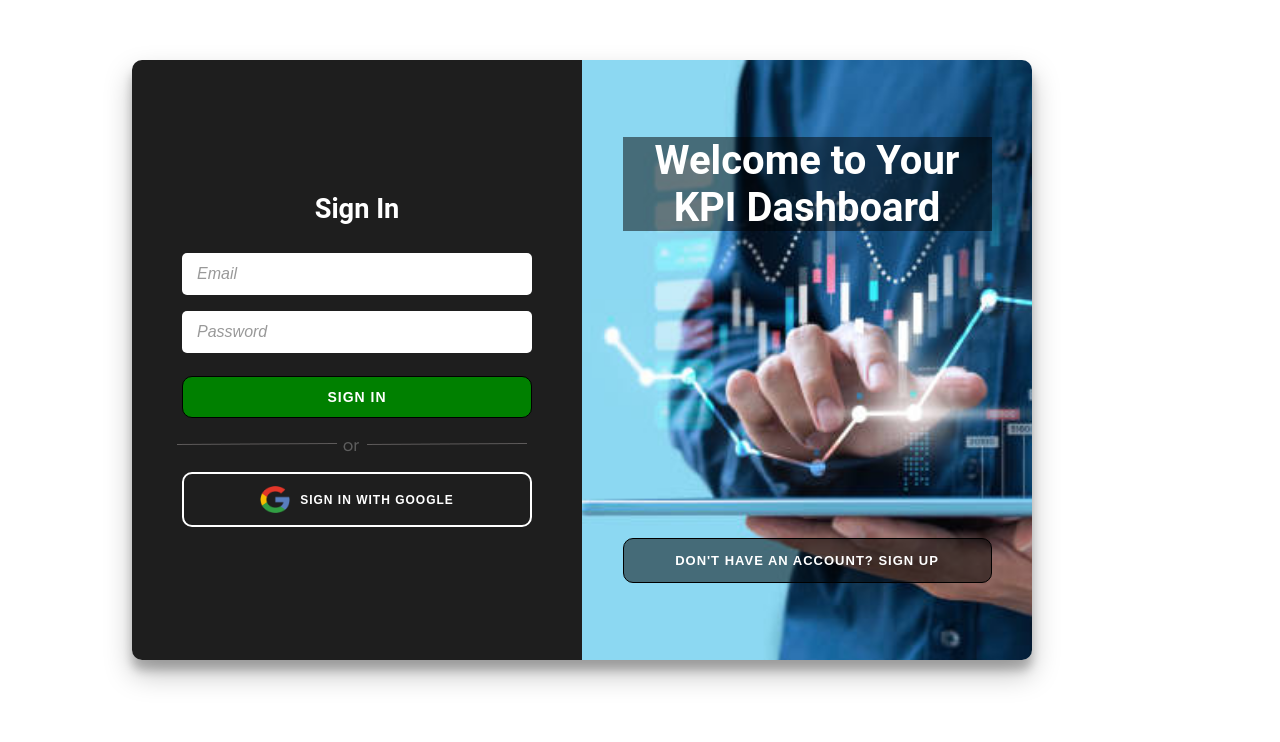
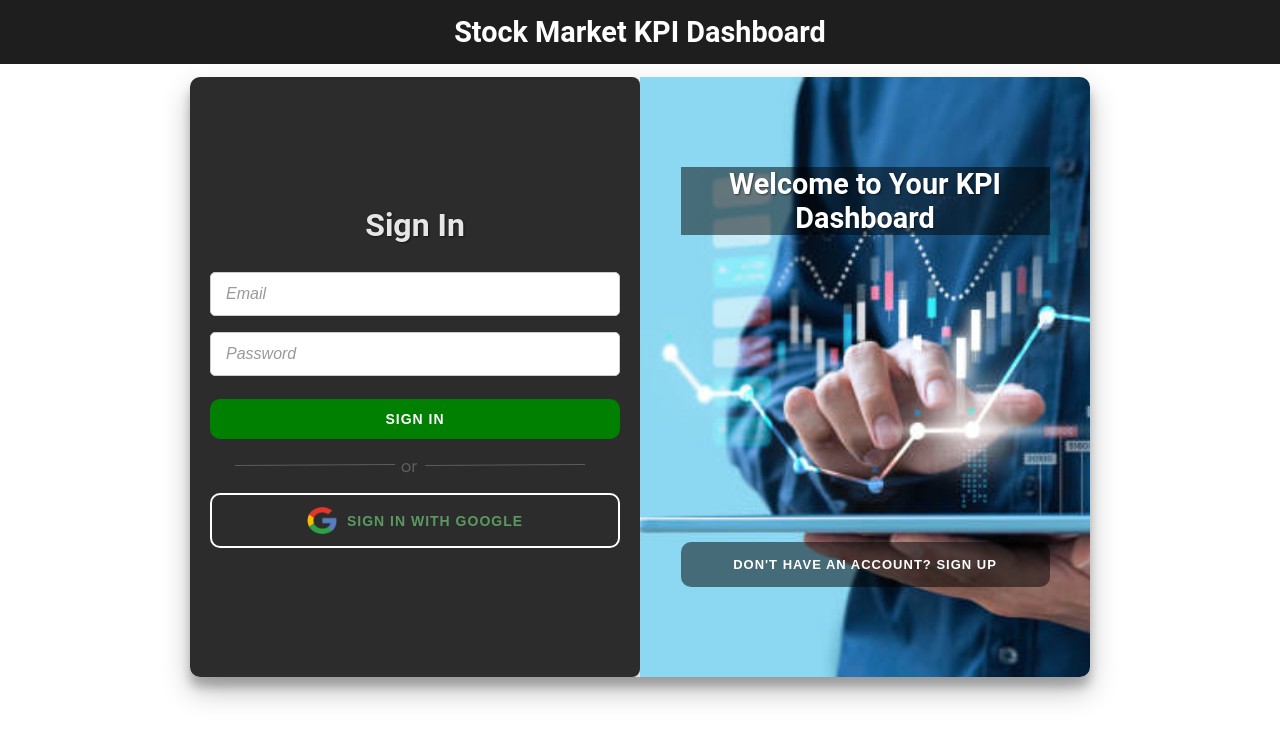
Before and after one commit to KrishitaGarg/Financial-Data-Dashboard, a React (Create React App) app in the folder financial-data-dashboard/: page / in a window 1280 px wide. Shown: the top 742 px of the page. Built offline with nearby package versions, Linux system fonts and the light colour scheme; no server answers.

Commit message:
Update login.jsx

```diff
--- a/financial-data-dashboard/src/components/Login/login.jsx
+++ b/financial-data-dashboard/src/components/Login/login.jsx
@@ -24,21 +24,80 @@ const fadeIn = keyframes`
   }
 `;
 
+const Header = styled.div`
+  width: 100%;
+  height: 8%;
+  padding: 20px;
+  background-color: #1e1e1e;
+  color: white;
+  text-align: center;
+  font-size: 1.8rem;
+  font-weight: bold;
+  position: fixed;
+  top: 0;
+  left: 0;
+  z-index: 1000;
+  display: flex;
+  align-items: center;
+  justify-content: center;
+  @media (max-width: 768px) {
+    font-size: 1.5rem;
+    padding: 15px;
+  }
+`;
+
 const Container = styled.div`
   border-radius: 10px;
   box-shadow: 0 14px 28px rgba(0, 0, 0, 0.25), 0 10px 10px rgba(0, 0, 0, 0.22);
   position: relative;
   overflow: hidden;
-  width: 900px;
-  max-width: 100%;
-  margin: auto;
-  top: 25%;
-  left: 25%;
-  transform: translate(-42%, 10%);
+  width: 90%;
+  max-width: 900px;
+  margin: 30px auto;
   display: flex;
   justify-content: center;
   align-items: center;
   height: 600px;
+  margin-top: 6%;
+  @media (max-width: 768px) {
+    height: auto;
+    margin-top: 10%;
+  }
+`;
+
+const OverlayContainer = styled.div`
+  position: absolute;
+  top: 0;
+  left: 50%;
+  width: 50%;
+  height: 100%;
+  overflow: hidden;
+  transition: transform 0.6s ease-in-out;
+  z-index: 100;
+  ${(props) =>
+    props.signingIn !== true ? `transform: translateX(-100%);` : null};
+  @media (max-width: 768px) {
+    width: 100%;
+    height: 100%;
+    transform: translateX(0);
+    position: relative;
+  }
+`;
+
+const SignInContainer = styled.div`
+  position: absolute;
+  height: 100%;
+  transition: all 0.6s ease-in-out;
+  left: 0;
+  width: 50%;
+  z-index: 2;
+  opacity: ${(props) => (props.signingIn ? "1" : "0")};
+  ${(props) => (props.signingIn ? null : `transform: translateX(100%);`)};
+  @media (max-width: 768px) {
+    width: 50%;
+    opacity: 1;
+    transform: translateY(0);
+  }
 `;
 
 const SignUpContainer = styled.div`
@@ -56,83 +115,11 @@ const SignUpContainer = styled.div`
     opacity: 1;
     z-index: 5;`
       : null};
-`;
-
-const SignInContainer = styled.div`
-  position: absolute;
-  height: 100%;
-  transition: all 0.6s ease-in-out;
-  left: 0;
+  @media (max-width: 768px) {
     width: 50%;
-  z-index: 2;
-  opacity: ${(props) => (props.signingIn ? "1" : "0")}; // Set opacity here
-  ${(props) => (props.signingIn ? null : `transform: translateX(100%);`)};
-`;
-
-const Form = styled.form`
-  background: #1e1e1e;
-  display: flex;
-  align-items: center;
-  justify-content: center;
-  flex-direction: column;
-  padding: 0 50px;
-  height: 100%;
-  text-align: center;
-  position: relative;
-`;
-
-const Title = styled.h1`
-  font-weight: bold;
-  font-size: 1.7rem;
-  color: white;
-  margin: 0;
-  margin-bottom: 20px;
-`;
-
-const Input = styled.input`
-  background-color: white;
-  border: none;
-  padding: 12px 15px;
-  margin: 8px 0;
-  width: 100%;
-`;
-
-const Button = styled.button`
-  border-radius: 10px;
-  margin-top: 15px;
-  border: 1px solid black;
-  background-color: #5a9a61;
-  color: #ffffff;
-  font-size: 12px;
-  font-weight: bold;
-  padding: 12px 45px;
-  letter-spacing: 1px;
-  text-transform: uppercase;
-  transition: transform 80ms ease-in;
-  &:active {
-    transform: scale(0.95);
+    opacity: 1;
+    transform: translateY(0);
   }
-  &:focus {
-    outline: none;
-  }
-`;
-
-const GhostButton = styled(Button)`
-  background-color: transparent;
-  border: none;
-`;
-
-const OverlayContainer = styled.div`
-  position: absolute;
-  top: 0;
-  left: 50%;
-  width: 50%;
-  height: 100%;
-  overflow: hidden;
-  transition: transform 0.6s ease-in-out;
-  z-index: 100;
-  ${(props) =>
-    props.signingIn !== true ? `transform: translateX(-100%);` : null};
 `;
 
 const Overlay = styled.div`
@@ -152,17 +139,110 @@ const Overlay = styled.div`
   justify-content: center;
   align-items: flex-start;
   padding: 20px;
+  @media (max-width: 768px) {
+    padding: 10px;
+    width: 50%;
+    height: auto;
+  }
   ${(props) =>
     props.signingIn !== true ? `transform: translateX(0%);` : null};
 `;
 
+const Form = styled.form`
+  background: #2c2c2c;
+  display: flex;
+  align-items: center;
+  justify-content: center;
+  flex-direction: column;
+  padding: 20px;
+  height: 100%;
+  text-align: center;
+  border-radius: 8px;
+  box-shadow: 0 4px 20px rgba(0, 0, 0, 0.3);
+  @media (max-width: 768px) {
+    padding: 15px;
+  }
+`;
+
+const Title = styled.h1`
+  font-weight: bold;
+  font-size: 2rem;
+  color: #e6e6e6;
+  margin: 0;
+  margin-bottom: 20px;
+  text-shadow: 1px 1px 2px rgba(0, 0, 0, 0.5);
+  @media (max-width: 768px) {
+    font-size: 1.2rem;
+    margin-bottom: 0;
+  }
+`;
+
+const Input = styled.input`
+  background-color: #ffffff;
+  border: 1px solid #ccc;
+  border-radius: 5px;
+  padding: 12px 15px;
+  margin: 8px 0;
+  width: 100%;
+  transition: border-color 0.3s;
+  &:focus {
+    border-color: #5a9a61;
+    outline: none;
+  }
+  @media (max-width: 768px) {
+    padding: 5px;
+    margin-bottom: 2px;
+  }
+`;
+
+const Button = styled.button`
+  border-radius: 10px;
+  margin-top: 15px;
+  border: none;
+  background-color: #5a9a61;
+  color: #ffffff;
+  font-size: 14px;
+  font-weight: bold;
+  padding: 12px 45px;
+  letter-spacing: 1px;
+  text-transform: uppercase;
+  transition: background-color 0.3s, transform 80ms ease-in;
+  &:hover {
+    background-color: #4e8d55;
+  }
+  &:active {
+    transform: scale(0.95);
+  }
+  &:focus {
+    outline: none;
+  }
+  @media (max-width: 768px) {
+    padding: 10px 20px;
+    font-size: 0.8rem;
+  }
+`;
+
+const GhostButton = styled(Button)`
+  background-color: transparent;
+  color: #5a9a61;
+  border: 1px solid #5a9a61;
+  &:hover {
+    background-color: rgba(90, 154, 97, 0.1);
+    font-size: 0.8rem;
+  }
+`;
+
 const WelcomeTitle = styled.h1`
-  color: white;
+  color: #ffffff;
   animation: ${fadeIn} 0.6s ease-in-out forwards;
-  font-size: 2.5rem;
+  font-size: 1.8rem;
   width: 90%;
   text-align: center;
   margin: 0;
+  text-shadow: 1px 1px 2px rgba(0, 0, 0, 0.5);
+  @media (max-width: 768px) {
+    font-size: 1.8rem;
+  }
 `;
 
 const SignInSignUp = ({ onLogin }) => {
@@ -246,6 +326,8 @@ const SignInSignUp = ({ onLogin }) => {
   };
 
   return (
+    <>
+      <Header>Stock Market KPI Dashboard</Header>
       <Container>
         <SignUpContainer signingIn={signIn}>
           <Form
@@ -409,6 +491,7 @@ const SignInSignUp = ({ onLogin }) => {
           </Overlay>
         </OverlayContainer>
       </Container>
+    </>
   );
 };
 
```
Lines whose indentation alone changed are shown as unchanged.
